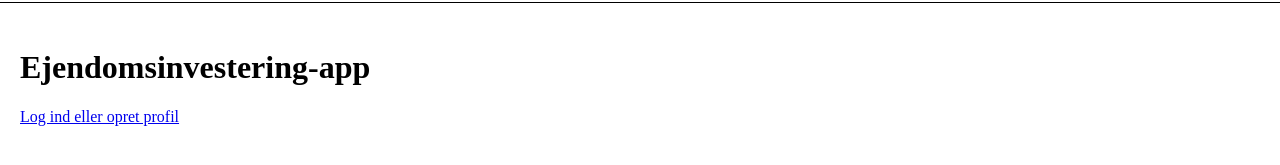
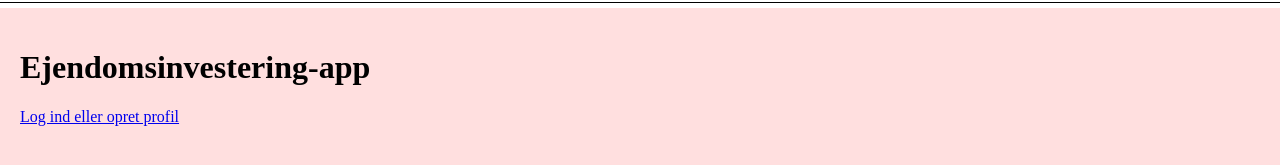
Before and after one commit to MariusHolze/faelles, a plain HTML site: page index.html in a window 1280 px wide. Shown: the part 63-228 px from the top of the page. Drawn offline with Linux system fonts and the light colour scheme.

Commit message:
bagrundsfarve på hovedside

```diff
--- a/style.css
+++ b/style.css
@@ -1,6 +1,7 @@
 body {
     margin: 0;
     font-family: serif;
+    background-color: #ffdfdf;
 }
 
 .page-content {
```
